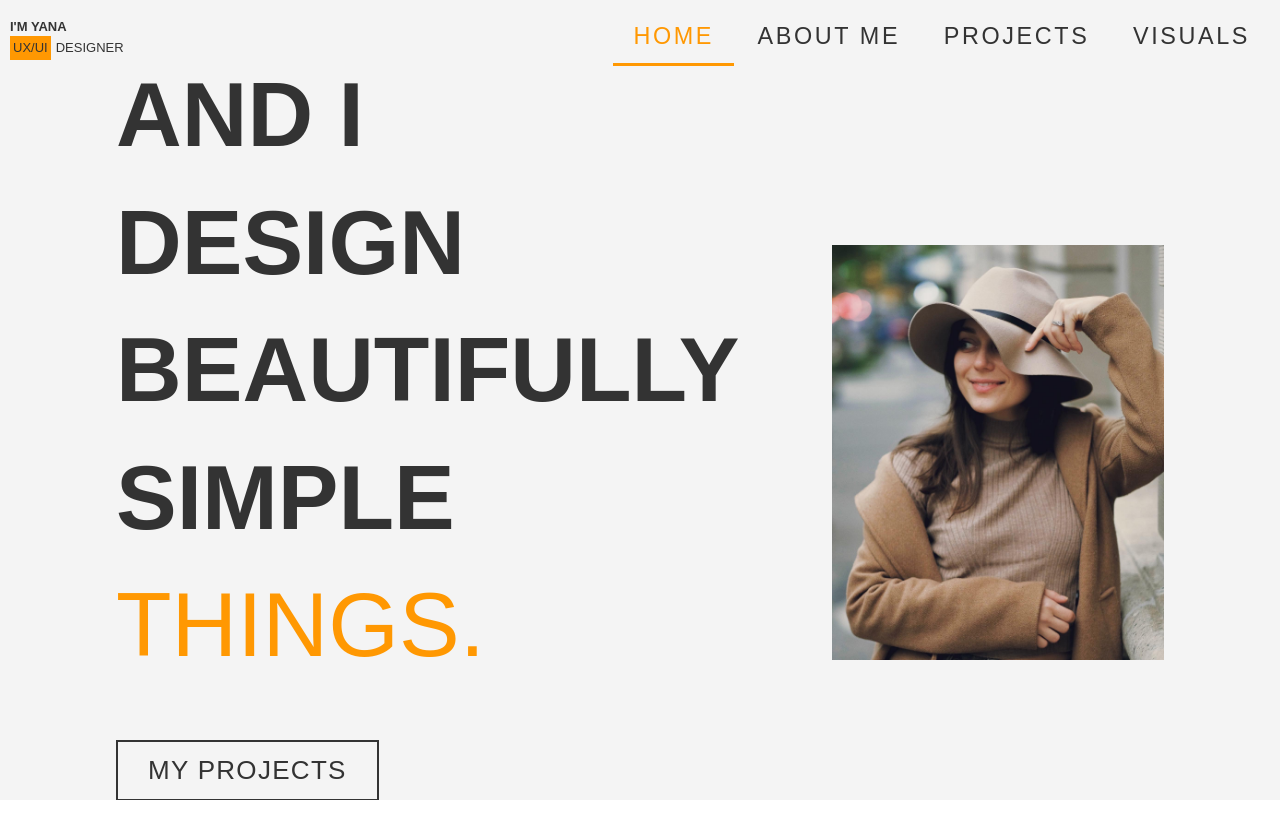
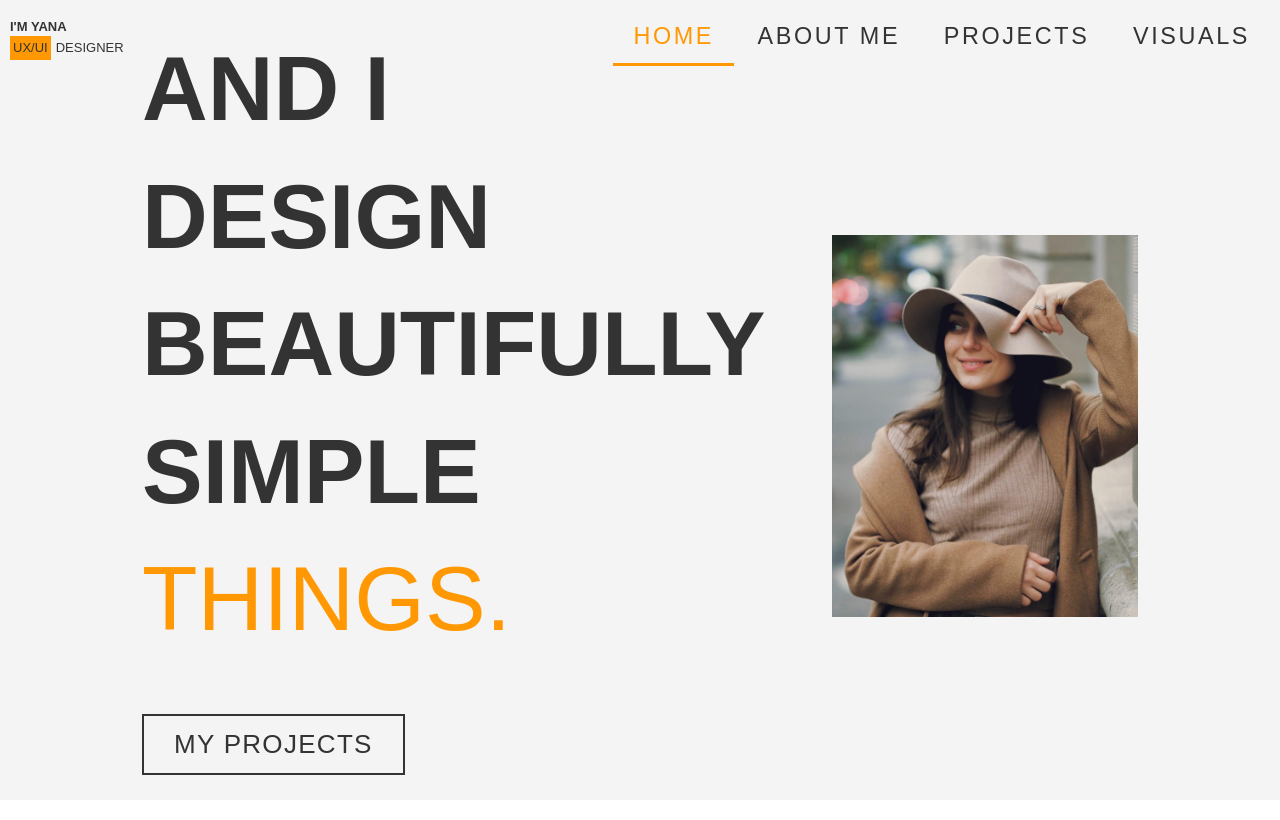
Before and after one commit to Maksym16/yana_portfolio, a website: page dist/index.html in a window 1280 px wide. Shown: the top 820 px of the page. Drawn offline with Linux system fonts and the light colour scheme.

Commit message:
more clean up

```diff
--- a/scss/main.scss
+++ b/scss/main.scss
@@ -271,12 +271,12 @@ img {
 }
 
 #home {
-  padding: 4rem;
+  padding: 2rem;
   height: 100vh;
   overflow: hidden;
   .home {
     margin-top: 20vh;
-    margin-left: 10vw;
+    // margin-left: 0vw;
 
     .container-right {
       display: none;
@@ -1197,6 +1197,14 @@ img {
       flex-direction: row;
       height: 100vh;
 
+      padding: 4rem;
+      height: 100vh;
+      overflow: hidden;
+      .home {
+        margin-top: 20vh;
+        margin-left: 10vw;
+      }
+
       .container-left {
         width: 50%;
         display: flex;
```
Also changed, not shown: dist/css/main.css, dist/index.html.
